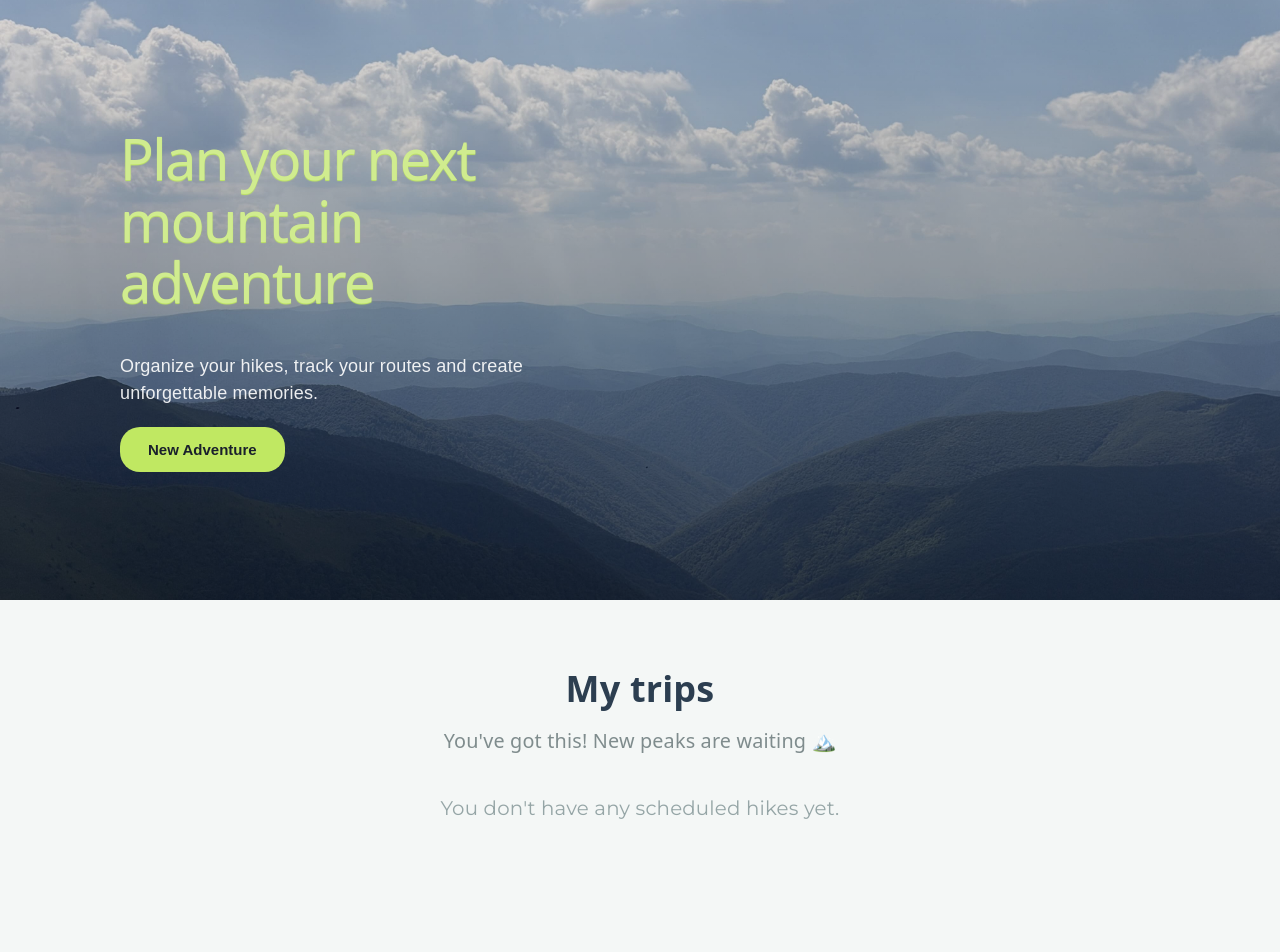
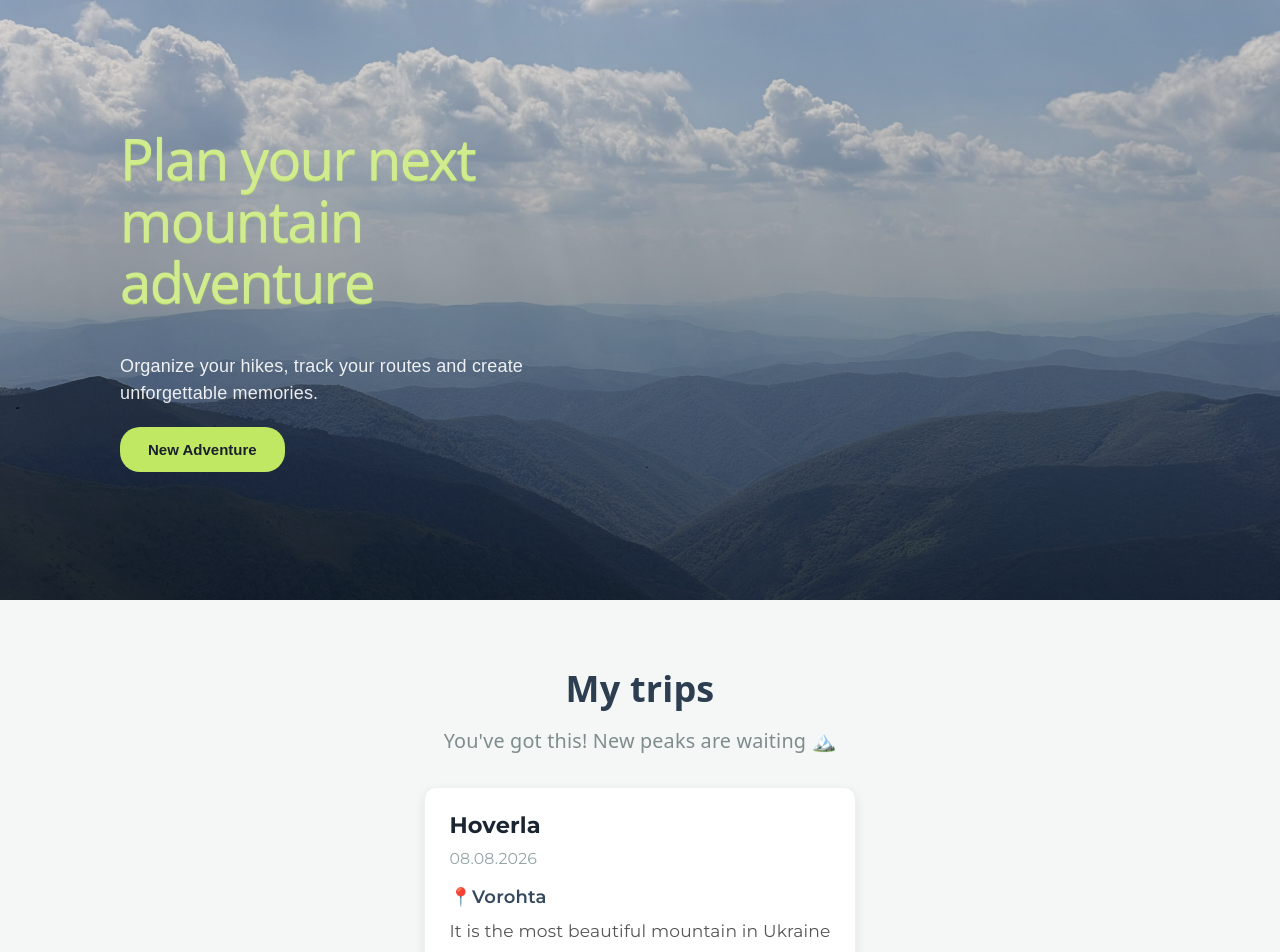
Before and after one commit to mariia-popelianets/hike-planner, a React (Vite) app: page / in a window 1280 px wide. Shown: the top 952 px of the page. Before the commit the page ends 901 px from the top, so only its background shows below. Built offline with nearby package versions, Linux system fonts and the light colour scheme.

Commit message:
fix: resolve trip array type and fix trip list rendering

```diff
--- a/src/App.tsx
+++ b/src/App.tsx
@@ -1,13 +1,28 @@
 import "./App.module.css";
-import { useState } from "react";
+import { useState, useEffect } from "react";
 import Hero from "./components/Hero/Hero";
 import TripForm from "./components/TripForm/TripForm";
 import type { CreateTrip, Trip } from "./types/trip";
 import Modal from "./components/Modal/Modal";
 import TripList from "./components/TripList/TripList";
+import { mockData } from "./utils/mockData";
 function App() {
   const [isFormOpen, setIsFormOpen] = useState(false);
-  const [trips, setTrips] = useState<Trip[]>([]);
+  const [trips, setTrips] = useState<Trip[]>(() => {
+    try {
+      const savedTrips = localStorage.getItem("trips");
+      if (!savedTrips) return mockData;
+      const parsed = JSON.parse(savedTrips);
+      return Array.isArray(parsed) ? parsed : mockData;
+    } catch (error) {
+      console.log("Помилка зчитування з localStorage:", error);
+
+      return mockData;
+    }
+  });
+  useEffect(() => {
+    localStorage.setItem("trips", JSON.stringify(trips));
+  }, [trips]);
   const handleAddTrip = (newTrip: Trip) => {
     setTrips((prev) => [...prev, newTrip]);
   };
--- a/src/types/trip.ts
+++ b/src/types/trip.ts
@@ -3,7 +3,7 @@ export type TripStatus = "planned" | "in_process" | "completed";
 export type Difficulty = "easy" | "medium" | "hard";
 
 export interface Trip {
-  id?: string;
+  id: string;
   title: string;
   date: string;
   location: string;
--- a/src/utils/mockData.ts
+++ b/src/utils/mockData.ts
@@ -16,7 +16,8 @@ export const listGear: GearItem[] = [
   },
 ];
 
-export const mockData: Trip = {
+export const mockData: Trip[] = [
+  {
     id: "vvv",
     title: "Hoverla",
     date: "08.08.2026",
@@ -25,4 +26,5 @@ export const mockData: Trip = {
     difficulty: "hard",
     status: "planned",
     gearItems: listGear,
-};
+  },
+];
```
Lines whose indentation alone changed are shown as unchanged.
